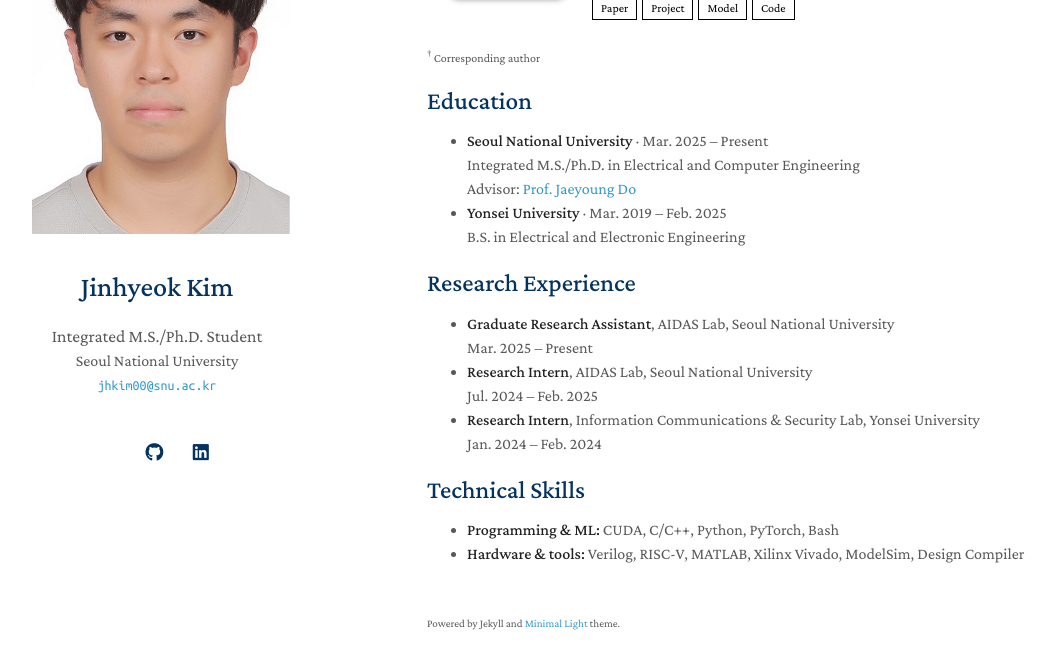
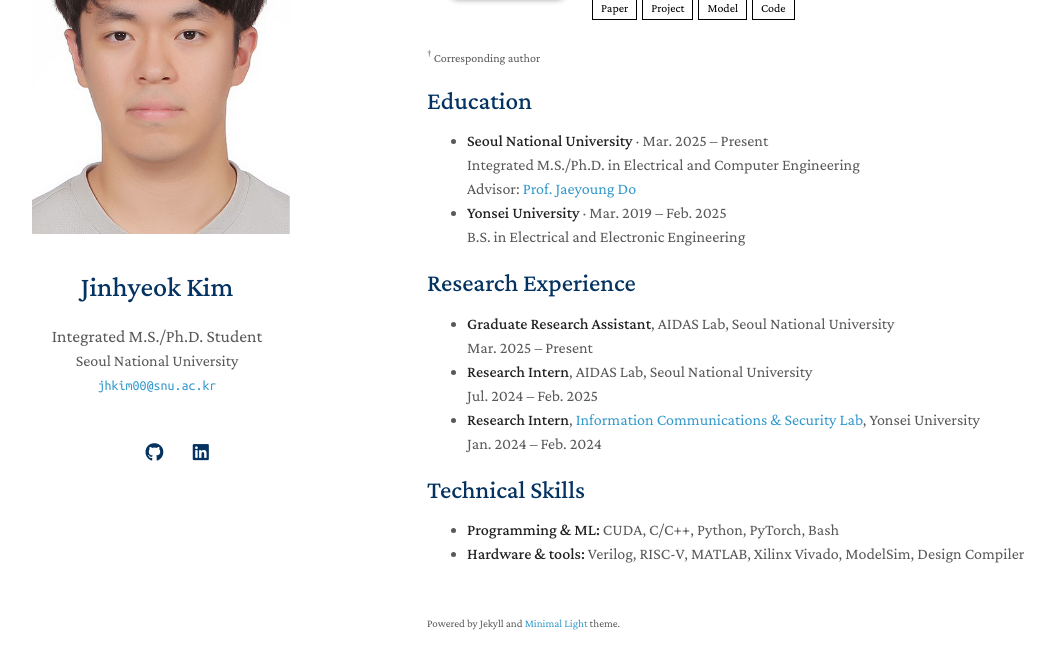
Before and after one commit to quaternior/quaternior.github.io, a Jekyll site: the page built from index.md, in a window 1280 px wide and 900 px high, scrolled down 882 px, cut to the strip 196-865 px from the top of the window. Shown: the whole strip, without its empty margins (103-1158 px from the left). Built offline with Jekyll 4.4.1, drawn with Linux system fonts in a browser that asks for light colours; a style sheet for code colours, icons or effects is not loaded; our own code applies the rules of GitHub Pages for plain Markdown files; part of the change alters nothing that is shown.

```diff
--- a/index.md
+++ b/index.md
@@ -34,7 +34,7 @@ My research focuses on **efficient AI systems**, particularly LLM inference and
   Mar. 2025 – Present
 - **Research Intern**, AIDAS Lab, Seoul National University
   Jul. 2024 – Feb. 2025
-- **Research Intern**, Information Communications & Security Lab, Yonsei University
+- **Research Intern**, [Information Communications & Security Lab](https://sites.google.com/site/jeminleeweb), Yonsei University
   Jan. 2024 – Feb. 2024
 
 ## Technical Skills
```
